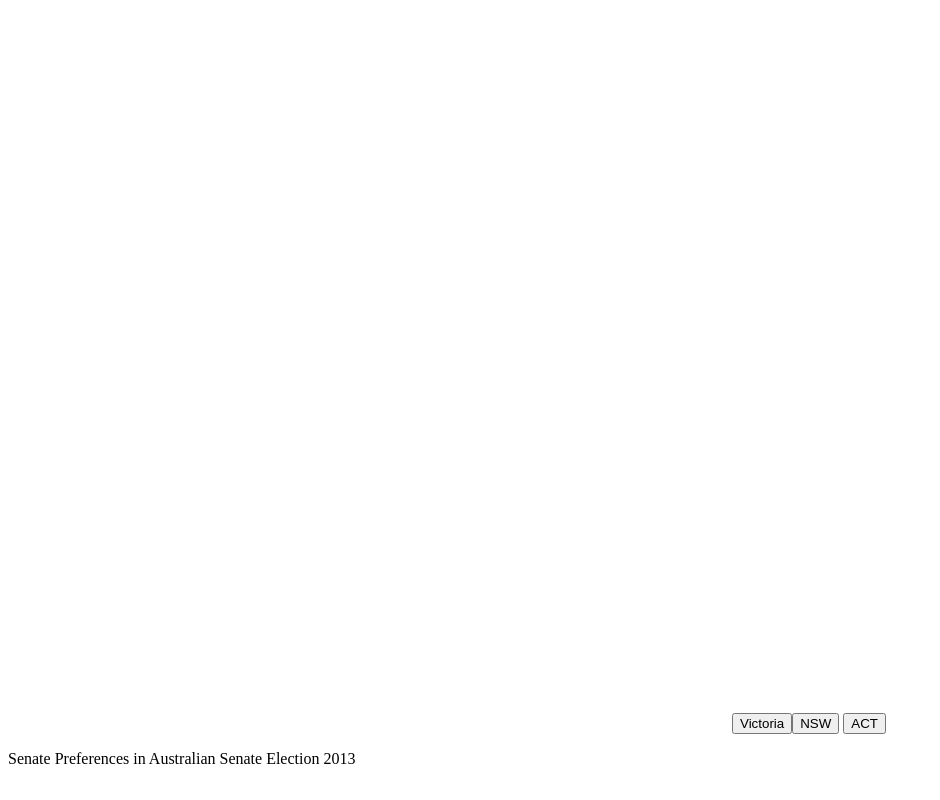
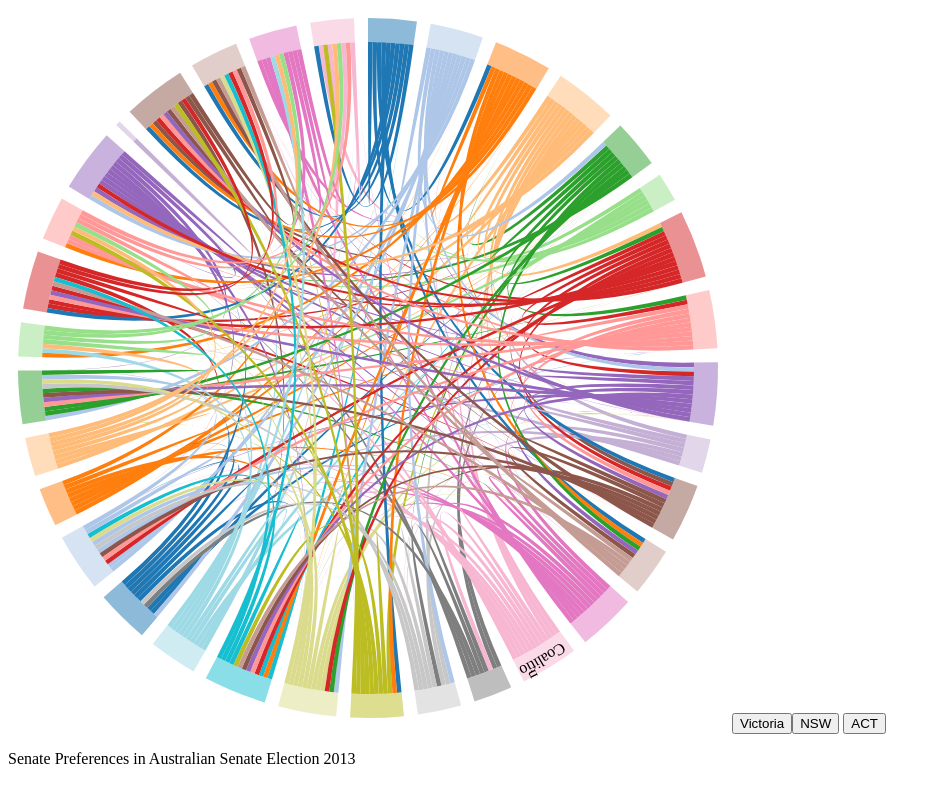
Before and after one commit to peterneish/preferences, a plain HTML site: page index.html in a window 1280 px wide. Shown: the whole page, without its empty margins (0-940 px from the left). Drawn offline with nearby package versions, Linux system fonts and the light colour scheme.

Commit message:
create a default graph

```diff
--- a/index.html
+++ b/index.html
@@ -169,7 +169,7 @@ svg.append("circle")
 	});
 } // end drawChart
 
-//drawChart("vic");
+drawChart("vic");
 
 
 </script>
```
